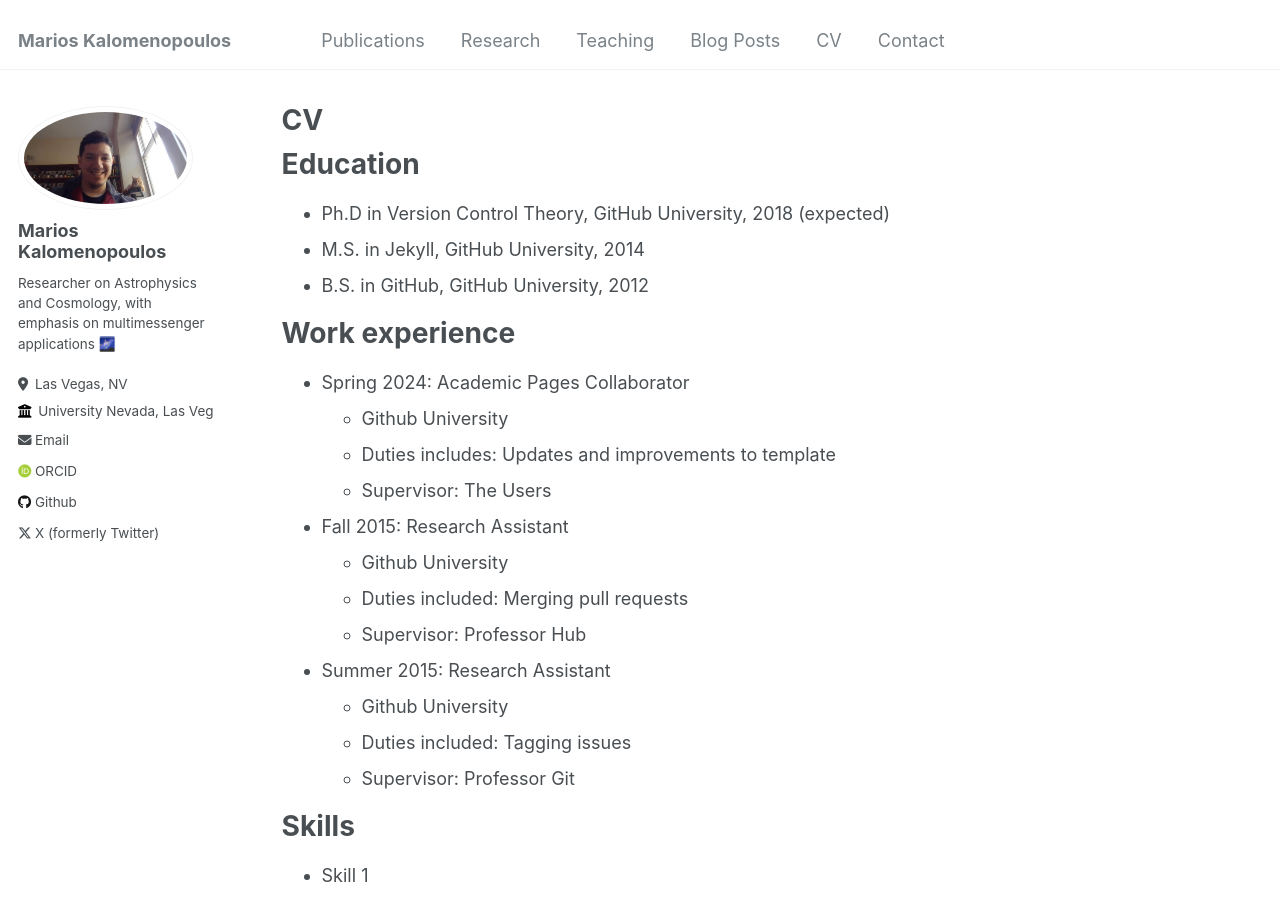
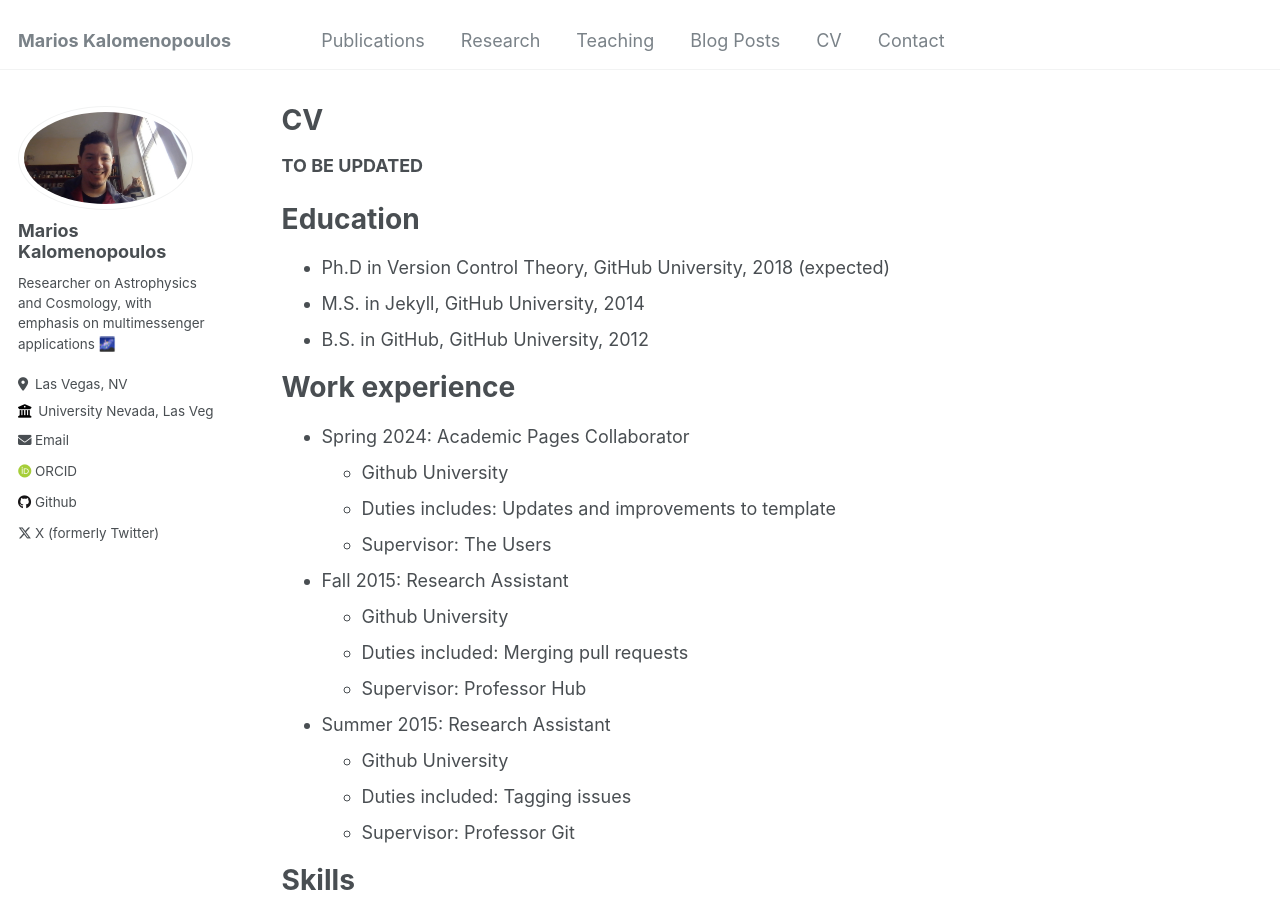
Before and after one commit to MariosNT/mariosnt.github.io, a Jekyll site: the page built from _pages/cv.md, in a window 1280 px wide and 900 px high. Built offline with Jekyll 4.4.1, drawn with Linux system fonts in a browser that asks for light colours; some web fonts are replaced.

Commit message:
Update cv.md

```diff
--- a/_pages/cv.md
+++ b/_pages/cv.md
@@ -8,6 +8,8 @@ redirect_from:
 ---
 
 {% include base_path %}
+
+**TO BE UPDATED**
 
 Education
 ======
```
